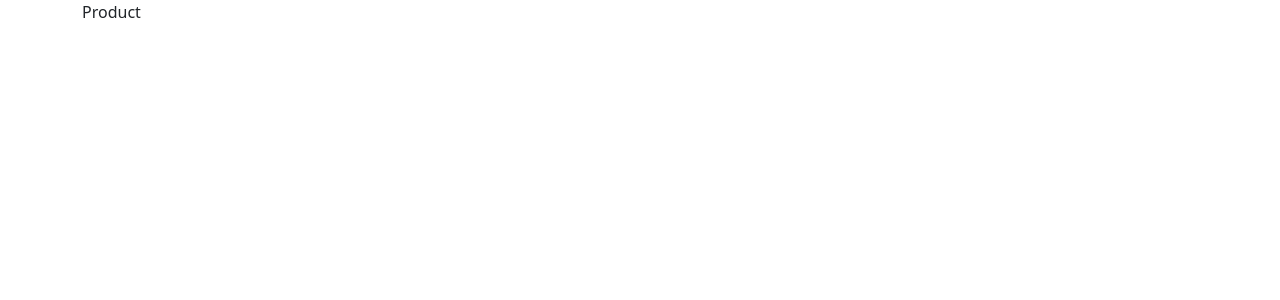
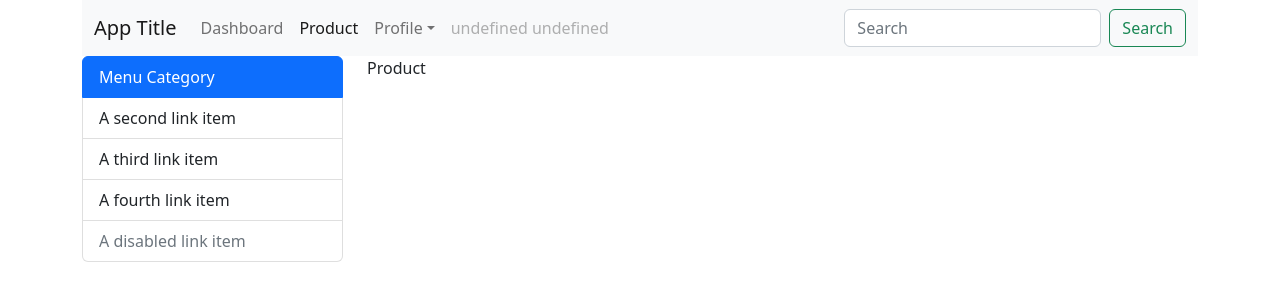
Before and after one commit to hakanozer/turkcell_2022_react_2, a React (Create React App) app in the folder project/: page /product in a window 1280 px wide. Shown: the top 300 px of the page. Built offline with nearby package versions, Linux system fonts and the light colour scheme; sample sign-in values are in the browser's storage.

Commit message:
NavBar - Left Menu

```diff
--- a/project/src/Security.tsx
+++ b/project/src/Security.tsx
@@ -1,6 +1,7 @@
 import React from 'react'
 import { control } from './util'
 import {  Navigate } from 'react-router-dom'
+import NavBar from './components/inc/NavBar'
 
 function Security( item: { component: JSX.Element } ) {
 
@@ -11,7 +12,24 @@ function Security( item: { component: JSX.Element } ) {
     ?
     <Navigate to='/' replace />
     :
-    item.component
+    <>
+    <NavBar data={user}/>
+    <div className='row'>
+      <div className='col-sm-3'>
+        <div className="list-group">
+        <a className="list-group-item list-group-item-action active" aria-current="true">
+          Menu Category
+        </a>
+        <a href="#" className="list-group-item list-group-item-action">A second link item</a>
+        <a href="#" className="list-group-item list-group-item-action">A third link item</a>
+        <a href="#" className="list-group-item list-group-item-action">A fourth link item</a>
+        <a className="list-group-item list-group-item-action disabled">A disabled link item</a>
+    </div>
+      </div>
+      <div className='col-sm-9'>{item.component}</div>
+    </div>
+
+    </>
 
   )
 
--- /dev/null
+++ b/project/src/components/inc/NavBar.tsx
@@ -0,0 +1,53 @@
+import React from 'react'
+import { NavLink } from 'react-router-dom'
+import { Bilgiler } from '../../models/IUser'
+
+function NavBar( item: { data: Bilgiler } ) {
+
+  const userLogout = () => {
+    sessionStorage.removeItem('user')
+    // Redirect
+    window.location.href = '/'
+  }
+
+  return (
+    <nav className="navbar navbar-expand-lg bg-light">
+    <div className="container-fluid">
+        <NavLink className="navbar-brand" to='/dashboard'>App Title</NavLink>
+        <button className="navbar-toggler" type="button" data-bs-toggle="collapse" data-bs-target="#navbarSupportedContent" aria-controls="navbarSupportedContent" aria-expanded="false" aria-label="Toggle navigation">
+        <span className="navbar-toggler-icon"></span>
+        </button>
+        <div className="collapse navbar-collapse" id="navbarSupportedContent">
+        <ul className="navbar-nav me-auto mb-2 mb-lg-0">
+            <li className="nav-item">
+            <NavLink to='/dashboard' className="nav-link" aria-current="page">Dashboard</NavLink>
+            </li>
+            <li className="nav-item">
+            <NavLink className="nav-link" to='/product'>Product</NavLink>
+            </li>
+            <li className="nav-item dropdown">
+            <a className="nav-link dropdown-toggle" href="#" role="button" data-bs-toggle="dropdown" aria-expanded="false">
+                Profile
+            </a>
+            <ul className="dropdown-menu">
+                <li><a className="dropdown-item" href="#">Action</a></li>
+                <li><a className="dropdown-item" href="#">Another action</a></li>
+                <li><hr className="dropdown-divider" /></li>
+                <li><a onClick={userLogout} className="dropdown-item" role='button'>Logout</a></li>
+            </ul>
+            </li>
+            <li className="nav-item">
+            <a className="nav-link disabled">{ item.data.userName + ' ' + item.data.userSurname }</a>
+            </li>
+        </ul>
+        <form className="d-flex" role="search">
+            <input className="form-control me-2" type="search" placeholder="Search" aria-label="Search" />
+            <button className="btn btn-outline-success" type="submit">Search</button>
+        </form>
+        </div>
+    </div>
+    </nav>
+  )
+}
+
+export default NavBar
```
